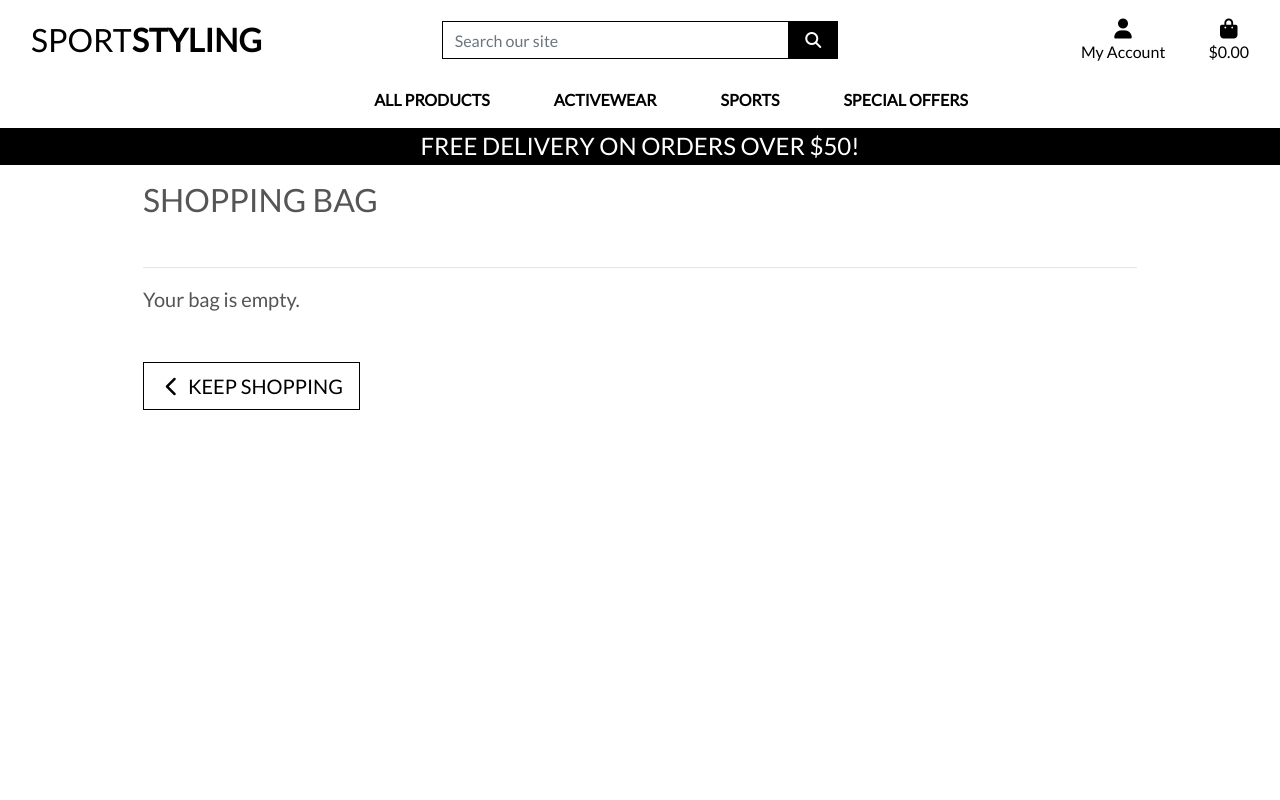
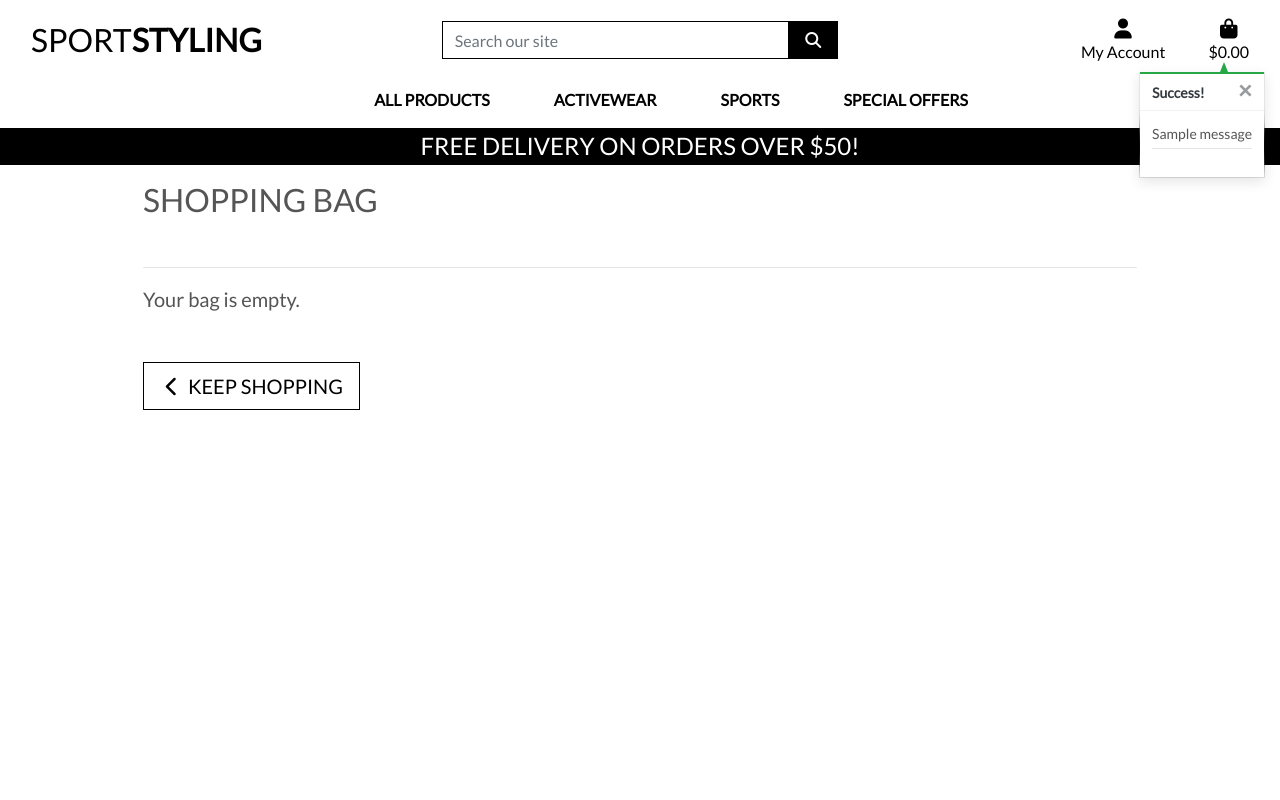
Before and after one commit to Code-Institute-Submissions/shalinshah54-lab-sportstyling_MayResub, a Django app: page /bag/ in a window 1280 px wide. Run offline with Django 3.2, Linux system fonts and the light colour scheme; tables that the repository leaves empty hold one stand-in row (values such as "Sample post"); one stand-in notice (Sample message) is shown; some libraries are stand-ins or nearby versions.

Commit message:
added the css for the shopping and previewing the cart information using the message this was done using bootstrap toasts method.

```diff
--- a/bag/templates/bag/bag.html
+++ b/bag/templates/bag/bag.html
@@ -1,5 +1,6 @@
 {% extends "base.html" %}
 {% load static %}
+{% load bag_tools %}
 
 {% block page_header %}
     <div class="container header-container">
@@ -83,7 +84,7 @@
                                         <a class="remove-item text-danger float-right" id="remove_{{ item.item_id }}" data-product_size="{{ item.size }}"><small>Remove</small></a>
                                     </td>
                                     <td class="py-3">
-                                        <p class="my-0">${{ item.product.price }}</p>
+                                        <p class="my-0">${{ item.product.price | calc_subtotal:item.quantity }}</p>
                                     </td>
                                 </tr>
                             {% endfor %}
--- a/sportstyling/settings.py
+++ b/sportstyling/settings.py
@@ -94,6 +94,8 @@ LOGIN_URL = '/accounts/login/'
 LOGIN_REDIRECT_URL = '/'
 
 
+MESSAGE_STORAGE = 'django.contrib.messages.storage.session.SessionStorage'
+
 
 AUTHENTICATION_BACKENDS = [
     # Needed to login by username in Django admin, regardless of `allauth`
--- a/static/css/base.css
+++ b/static/css/base.css
@@ -99,6 +99,74 @@ a.category-badge > span.badge:hover {
     cursor: pointer;
 }
 
+/* ------------------------------- bootstrap toasts */
+
+.message-container {
+    position: fixed;
+    top: 72px;
+    right: 15px;
+    z-index: 99999999999;
+}
+
+.custom-toast {
+    overflow: visible;
+}
+
+.toast-capper {
+    height: 2px;
+}
+
+/* from CSS-tricks.com: https://css-tricks.com/snippets/css/css-triangle/ */
+.arrow-up {
+    width: 0;
+    height: 0;
+    border-left: 4px solid transparent;
+    border-right: 4px solid transparent;
+    border-bottom: 10px solid black;
+    position: absolute;
+    top: -10px;
+    right: 36px;
+}
+
+/* Convenience classes - colors copied from Bootstrap */
+.arrow-primary {
+    border-bottom-color: #007bff !important;
+}
+
+.arrow-secondary {
+    border-bottom-color: #6c757d !important;
+}
+
+.arrow-success {
+    border-bottom-color: #28a745 !important;
+}
+
+.arrow-danger {
+    border-bottom-color: #dc3545 !important;
+}
+
+.arrow-warning {
+    border-bottom-color: #ffc107 !important;
+}
+
+.arrow-info {
+    border-bottom-color: #17a2b8 !important;
+}
+
+.arrow-light {
+    border-bottom-color: #f8f9fa !important;
+}
+
+.arrow-dark {
+    border-bottom-color: #343a40 !important;
+}
+
+.bag-notification-wrapper {
+    height: 100px;
+    overflow-x: hidden;
+    overflow-y: auto;
+}
+
 
 /* --------------------------------- Media queries */
 
--- a/templates/base.html
+++ b/templates/base.html
@@ -113,7 +113,21 @@
     </header>
 
     {% if messages %}
-        <div class="message-container"></div>
+        <div class="message-container">
+            {% for message in messages %}
+                {% with message.level as level %}
+                    {% if level == 40 %}
+                        {% include 'includes/toasts/toast_error.html' %}
+                    {% elif level == 30 %}
+                        {% include 'includes/toasts/toast_warning.html' %}
+                    {% elif level == 25 %}
+                        {% include 'includes/toasts/toast_success.html' %}
+                    {% else %}
+                        {% include 'includes/toasts/toast_info.html' %}
+                    {% endif %}
+                {% endwith %}
+            {% endfor %}
+        </div>
     {% endif %}
 
     {% block page_header %}
@@ -123,6 +137,9 @@
     {% endblock %}
 
     {% block postloadjs %}
+    <script type="text/javascript">
+        $('.toast').toast('show');
+    </script>
     {% endblock %}
 
 
--- /dev/null
+++ b/templates/includes/toasts/toast_success.html
@@ -0,0 +1,54 @@
+<div class="toast custom-toast rounded-0 border-top-0" data-autohide="false">
+    <div class="arrow-up arrow-success"></div>
+    <div class="w-100 toast-capper bg-success"></div>
+    <div class="toast-header bg-white text-dark">
+        <strong class="mr-auto">Success!</strong>
+        <button type="button" class="ml-2 mb-1 close text-dark" data-dismiss="toast" aria-label="Close">
+            <span aria-hidden="true">&times;</span>
+        </button>
+    </div>
+    <div class="toast-body bg-white">
+        <div class="row">
+            <div class="col">
+                {{ message }}
+                <hr class="mt-1 mb-3">
+            </div>
+        </div>
+        {% if grand_total %}
+            <p class="logo-font bg-white text-black py-1">Your Bag ({{ product_count }})</p>
+            <div class="bag-notification-wrapper">
+                {% for item in bag_items %}
+                    <div class="row">
+                        <div class="col-3 my-1">
+                            <img class="w-100" src="{{ item.product.image.url }}">
+                        </div>
+                        <div class="col-9">
+                            <p class="my-0"><strong>{{ item.product.name }}</strong></p>
+                            <p class="my-0 small">Size: {% if item.product.has_sizes %}{{ item.size|upper }}{% else %}N/A{% endif %}</p>
+                            <p class="my-0 small text-muted">Qty: {{ item.quantity }}</p>
+                        </div>
+                    </div>
+                {% endfor %}
+            </div>
+            <div class="row">
+                <div class="col">
+                    <strong><p class="mt-3 mb-1 text-black">
+                        Total{% if free_delivery_delta > 0 %} (Exc. delivery){% endif %}:
+                        <span class="float-right">${{ total|floatformat:2 }}</span>
+                    </p></strong>
+                    {% if free_delivery_delta > 0 %}
+                        <p class="mb-0 p-2 bg-warning shadow-sm text-black text-center">
+                            Spend <strong>${{ free_delivery_delta }}</strong> more to get free next day delivery!
+                        </p>
+                    {% endif %}
+                    <a href="{% url 'view_bag' %}" class="btn btn-black btn-block rounded-0">
+                        <span class="text-uppercase">Go To Secure Checkout</span>
+                        <span class="icon">
+                            <i class="fas fa-lock"></i>
+                        </span>
+                    </a>
+                </div>
+            </div>
+        {% endif %}
+    </div>
+</div>
```
Also changed, not shown: bag/templatetags/bag_tools.py (added, +9 -0 lines), templates/includes/toasts/toast_error.html (added, +13 -0 lines), templates/includes/toasts/toast_info.html (added, +13 -0 lines), templates/includes/toasts/toast_warning.html (added, +13 -0 lines), bag/templatetags/__init__.py (added).
